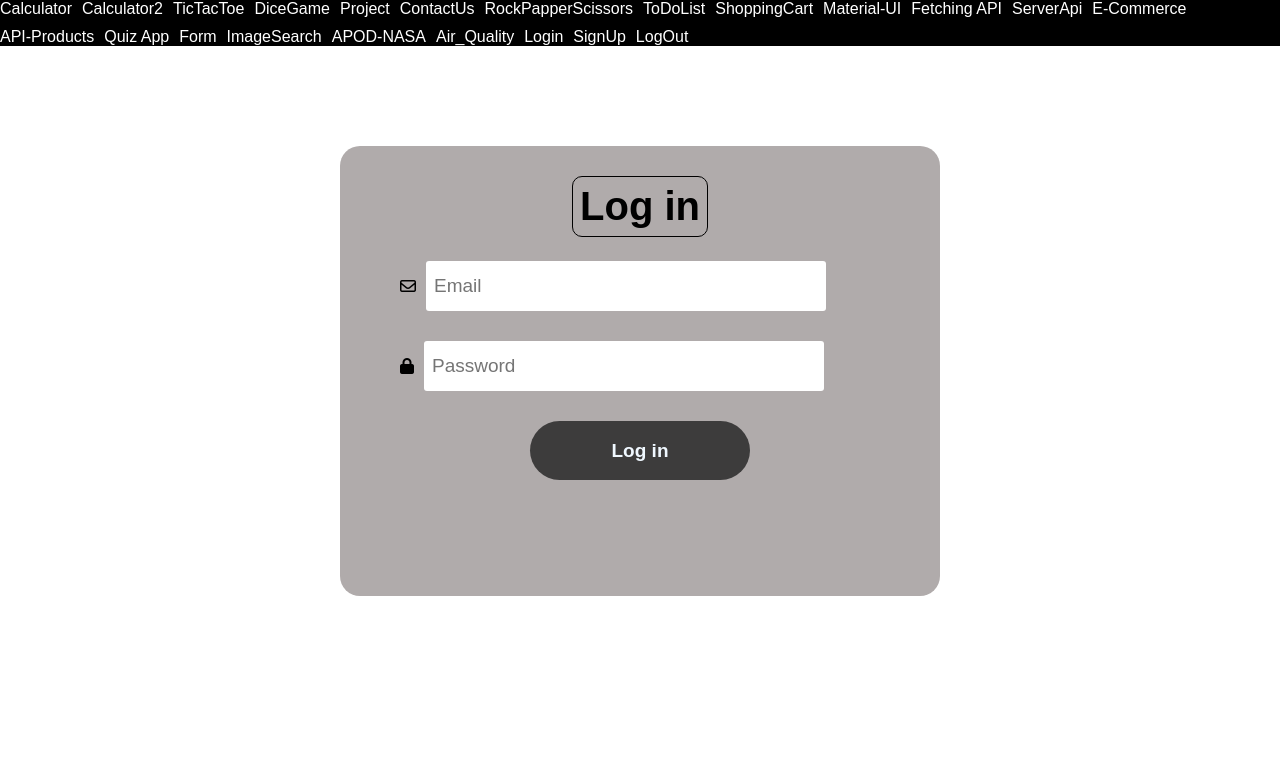
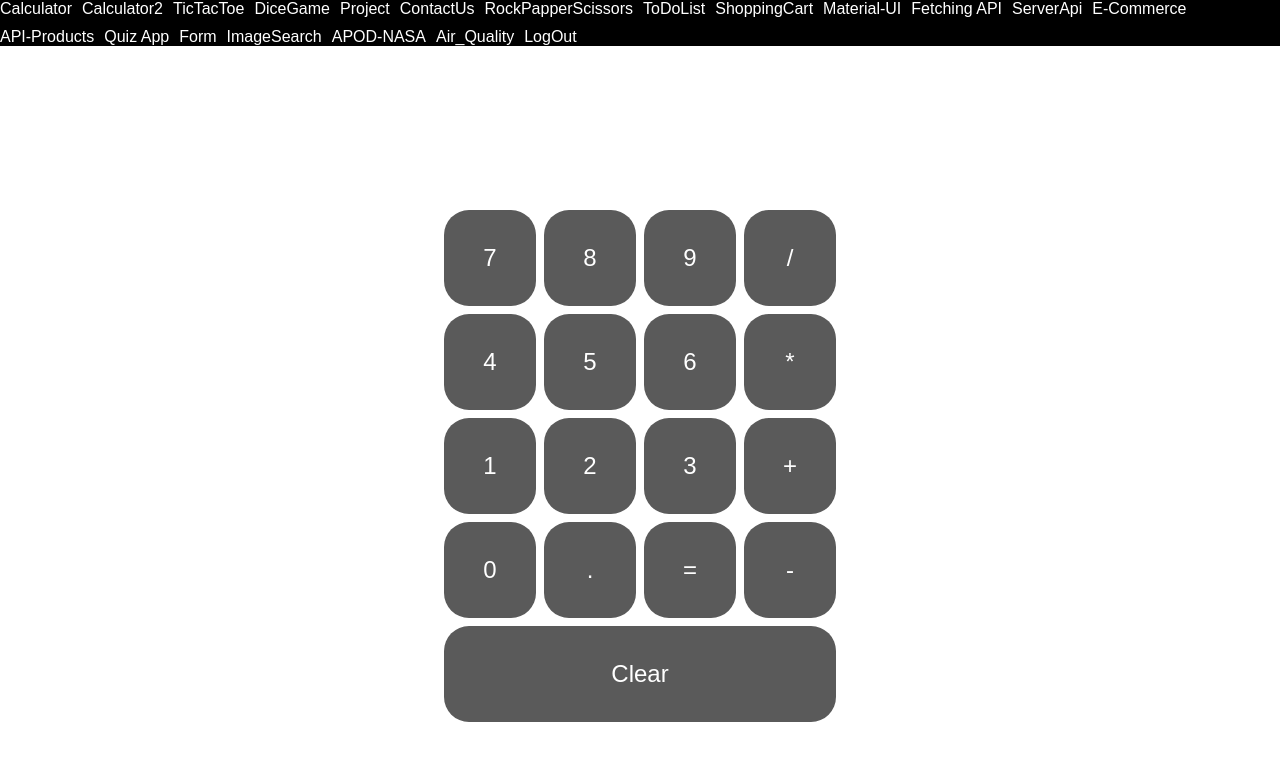
Before and after one commit to Nishu4321/React_Projects, a React (Vite) app: page / in a window 1280 px wide. Shown: the top 760 px of the page. Built offline with nearby package versions, Linux system fonts and the light colour scheme; sample sign-in values are in the browser's storage.

Commit message:
infinite loop

```diff
--- a/src/LogIn/Login.jsx
+++ b/src/LogIn/Login.jsx
@@ -2,7 +2,7 @@ import React, { useState } from "react";
 import styles from "./Login.module.css";
 import { useNavigate } from "react-router-dom";
 
-const SignUp = () => {
+const Login = () => {
   const navigate = useNavigate();
   const [input, setInput] = useState({
     email: "",
@@ -18,8 +18,8 @@ const SignUp = () => {
       input.password === loggedUser.password
     ) {
       localStorage.setItem("loggedin", true);
-      alert("logged in Successfully");
-      navigate("/Calculator");
+      // alert("logged in Successfully");
+      navigate("/Calculator", { replace: true });
     } else {
       alert("wrong Password or Email");
     }
@@ -69,7 +69,7 @@ const SignUp = () => {
   );
 };
 
-export default SignUp;
+export default Login;
 
 // import React, { useState } from "react";
 // import styles from "./Login.module.css";
--- /dev/null
+++ b/src/ProtectedRouts/LoginRoute.jsx
@@ -0,0 +1,9 @@
+import { Outlet, Navigate } from "react-router-dom";
+
+const LoginRoute = () => {
+  const loggedin = localStorage.getItem("loggedin");
+
+  return loggedin ? <Navigate to="/Calculator" replace /> : <Outlet />;
+};
+
+export default LoginRoute;
--- a/src/main.jsx
+++ b/src/main.jsx
@@ -2,7 +2,11 @@ import { StrictMode } from "react";
 import { createRoot } from "react-dom/client";
 import "./index.css";
 import Root from "./routes/Root.jsx";
-import { createBrowserRouter, RouterProvider } from "react-router-dom";
+import {
+  createBrowserRouter,
+  Navigate,
+  RouterProvider,
+} from "react-router-dom";
 import Calculator from "./Calculator/Calculator.jsx";
 import Calculator2 from "./Calculator2/Calculator2.jsx";
 import TicTacToe from "./TicTacToe/TicTacToe.jsx";
@@ -28,6 +32,9 @@ import Login from "./LogIn/Login.jsx";
 import SignUp from "./SignUp/SignUp.jsx";
 import LogOut from "./LogOut/LogOut.jsx";
 import ProtectedRouts from "./ProtectedRouts/ProtectedRouts.jsx";
+import LoginRoute from "./ProtectedRouts/LoginRoute.jsx";
+
+const isloggedin = localStorage.getItem("loggedin");
 
 function ErrorPage(params) {
   return <div>Error</div>;
@@ -40,15 +47,20 @@ const router = createBrowserRouter([
     errorElement: <ErrorPage />,
 
     children: [
-      { index: true, element: <Login /> },
+      {
+        index: true,
+        element: isloggedin ? <Calculator /> : <Login />,
+      },
+
+      // Unauthorized routes
+      {
+        path: "Login",
+        element: isloggedin ? <Navigate to="/Calculator" /> : <Login />,
+      },
 
       {
-        path: "Login",
-        element: <Login />,
-      },
-      {
         path: "SignUp",
-        element: <SignUp />,
+        element: isloggedin ? <Navigate to="/Calculator" /> : <SignUp />,
       },
 
       // protected routs
@@ -59,10 +71,7 @@ const router = createBrowserRouter([
             path: "LogOut",
             element: <LogOut />,
           },
-          {
-            path: "SignUp",
-            element: <SignUp />,
-          },
+
           {
             path: "Calculator",
             element: <Calculator />,
--- a/src/routes/Root.jsx
+++ b/src/routes/Root.jsx
@@ -1,13 +1,20 @@
-import { Outlet } from "react-router-dom";
+import { Navigate, Outlet, useNavigate } from "react-router-dom";
 import { Link } from "react-router-dom";
 import styles from "./Root.module.css";
+import { useEffect, useState } from "react";
 export default function Root() {
+  const navigate = useNavigate;
+
+  const loggedin = localStorage.getItem("loggedin");
+
   return (
     <>
       {/* all the other elements */}
       <div id="detail">
         <nav className={`${styles.navbar}`}>
           <ul>
+            {loggedin ? (
+              <>
                 <li>
                   <Link
                     style={{ color: "white", textDecoration: "none" }}
@@ -164,6 +171,17 @@ export default function Root() {
                 <li>
                   <Link
                     style={{ color: "white", textDecoration: "none" }}
+                    to={"/LogOut"}
+                  >
+                    LogOut
+                  </Link>
+                </li>
+              </>
+            ) : (
+              <>
+                <li>
+                  <Link
+                    style={{ color: "white", textDecoration: "none" }}
                     to={"/Login"}
                   >
                     Login
@@ -177,14 +195,8 @@ export default function Root() {
                     SignUp
                   </Link>
                 </li>
-            <li>
-              <Link
-                style={{ color: "white", textDecoration: "none" }}
-                to={"/LogOut"}
-              >
-                LogOut
-              </Link>
-            </li>
+              </>
+            )}
           </ul>
         </nav>
         <Outlet />
```
Lines whose indentation alone changed are shown as unchanged.
